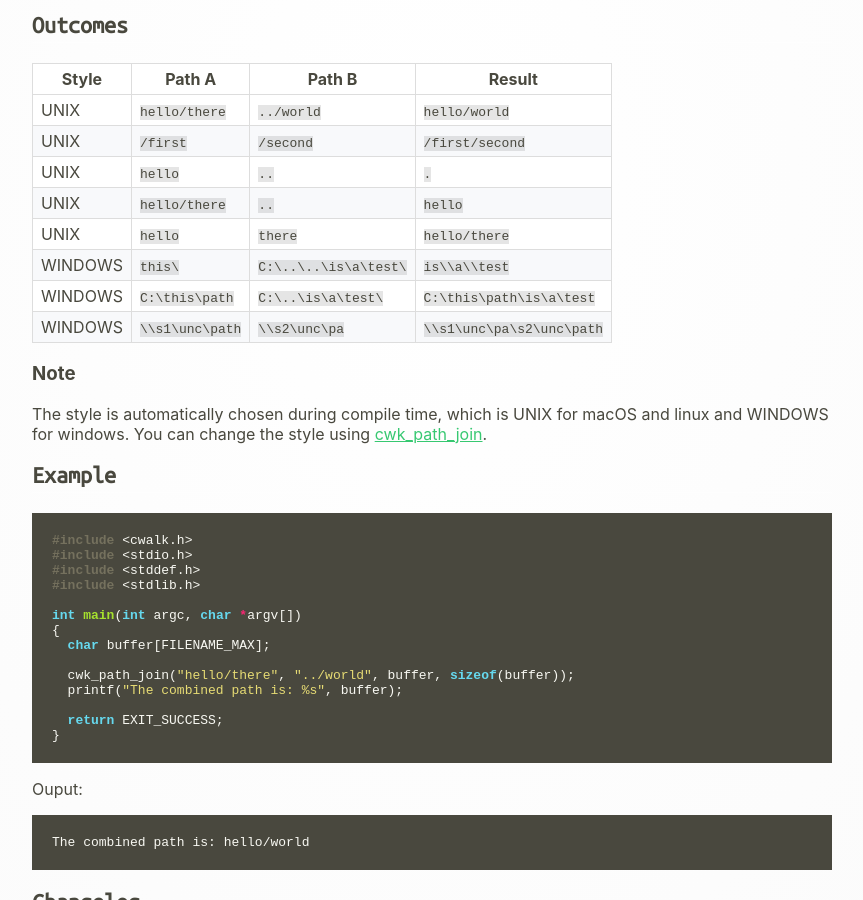
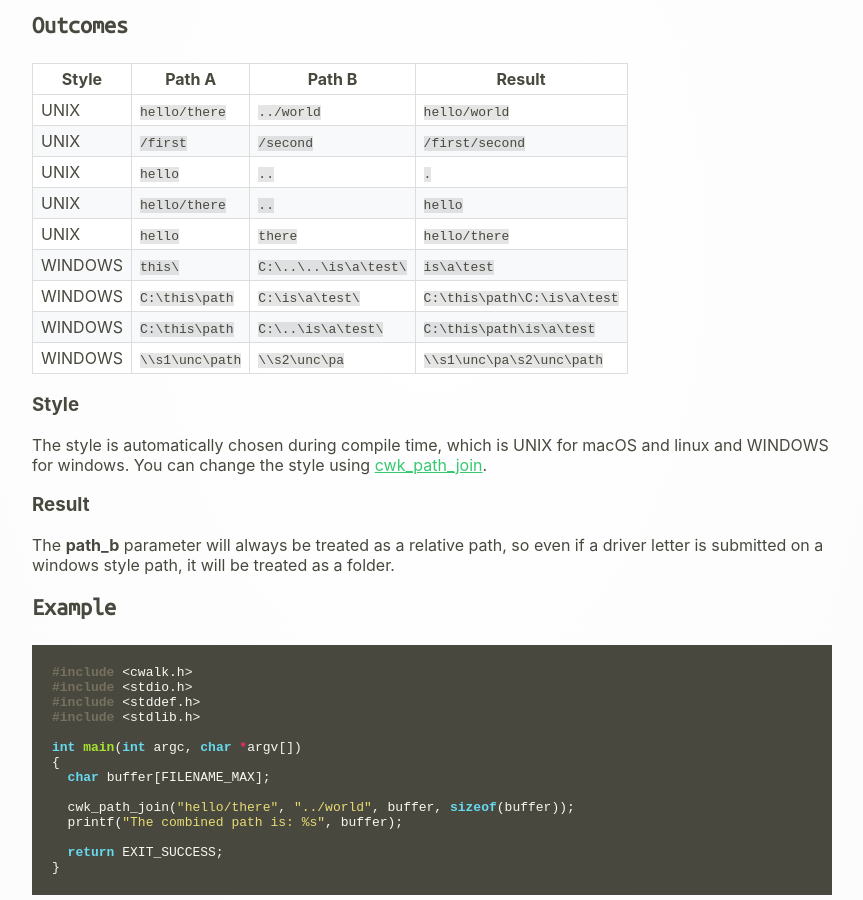
Before and after one commit to likle/cwalk, a Jekyll site: the page built from docs/reference/cwk_path_join.md, in a window 1280 px wide and 900 px high, scrolled down 786 px. Shown: the whole window, without its empty margins (208-1071 px from the left). Built offline with Jekyll 4.4.1, drawn with Linux system fonts in a browser that asks for light colours.

Commit message:
added join test and fixed join docs

````diff
--- a/CMakeLists.txt
+++ b/CMakeLists.txt
@@ -140,6 +140,7 @@ create_test(DEFAULT join navigate_back)
 create_test(DEFAULT join empty)
 create_test(DEFAULT join two_absolute)
 create_test(DEFAULT join two_unc)
+create_test(DEFAULT join with_two_roots)
 create_test(DEFAULT join back_after_root)
 create_test(DEFAULT join relative_back_after_root)
 create_test(DEFAULT join multiple)
--- a/docs/reference/cwk_path_join.md
+++ b/docs/reference/cwk_path_join.md
@@ -32,14 +32,20 @@ Returns the total amount of characters of the full, combined path.
 | UNIX    | ``hello``             | ``..``                  | ``.``                                  |
 | UNIX    | ``hello/there``       | ``..``                  | ``hello``                              |
 | UNIX    | ``hello``             | ``there``               | ``hello/there``                        |
-| WINDOWS | ``this\``             | ``C:\..\..\is\a\test\`` | ``is\\a\\test``                        |
+| WINDOWS | ``this\``             | ``C:\..\..\is\a\test\`` | ``is\a\test``                          |
+| WINDOWS | ``C:\this\path``      | ``C:\is\a\test\``       | ``C:\this\path\C:\is\a\test``          |
 | WINDOWS | ``C:\this\path``      | ``C:\..\is\a\test\``    | ``C:\this\path\is\a\test``             |
 | WINDOWS | ``\\s1\unc\path``     | ``\\s2\unc\pa``         | ``\\s1\unc\pa\s2\unc\path``            |
 
-### Note
+### Style
 The style is automatically chosen during compile time, which is
 UNIX for macOS and linux and WINDOWS for windows. You can change the style
 using [cwk_path_join]({{ site.baseurl }}{% link reference/cwk_path_join.md %}).
+
+### Result
+The **path_b** parameter will always be treated as a relative path, so even if
+a driver letter is submitted on a windows style path, it will be treated as a
+folder.
 
 ## Example
 ```c
````
Also changed, not shown: 1 other file.
